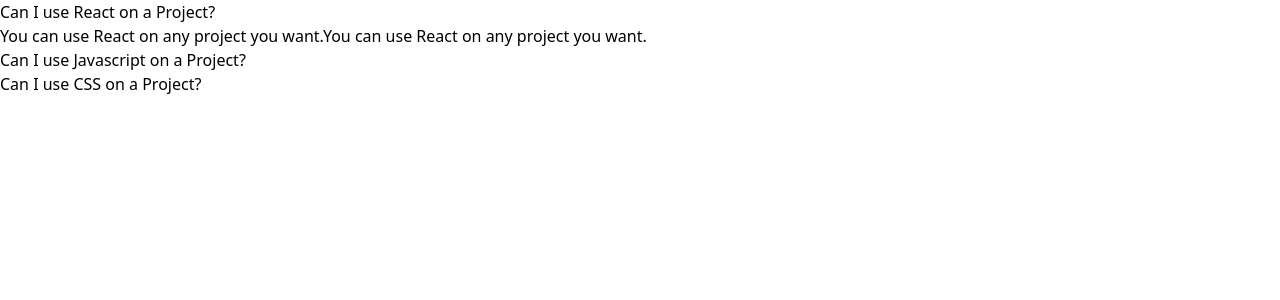
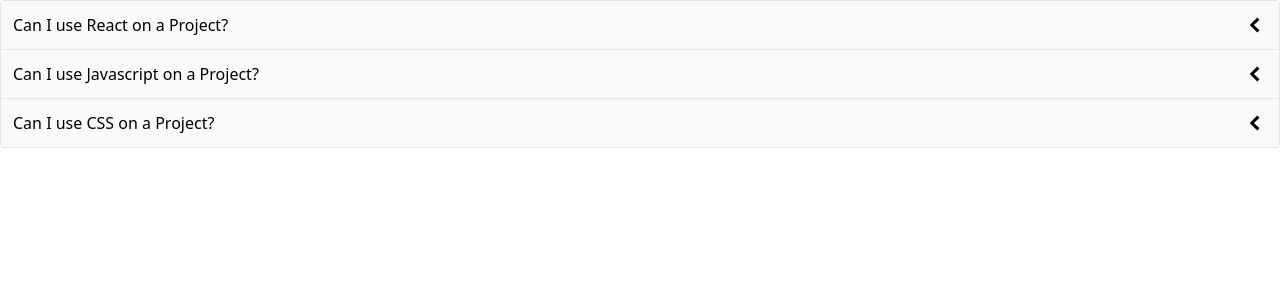
Before and after one commit to liamob/ReactJS_Projects, a React (Create React App) app in the folder comps/: page / in a window 1280 px wide. Shown: the top 300 px of the page. Built offline with nearby package versions, Linux system fonts and the light colour scheme.

Commit message:
Finished accordion file

```diff
--- a/comps/src/components/Accordion.js
+++ b/comps/src/components/Accordion.js
@@ -1,20 +1,43 @@
 import { useState } from 'react';
+import { GoChevronDown, GoChevronLeft } from 'react-icons/go';
 
 function Accordion({ items }) {
-    const [expandedIndex, setExpandedIndex] = useState(0);
+    const [expandedIndex, setExpandedIndex] = useState(-1);
+
+    const handleClick = (nextIndex) => {
+        setExpandedIndex((currentExpandedInex) => {
+            if (currentExpandedInex === nextIndex) {
+                return -1;
+            } else {
+                return nextIndex;
+            }
+        });
+    };
 
     const renderedItems = items.map((item, index) => {
         const isExpanded = index === expandedIndex;
 
+        const icon = (
+            <span className="text-2xl">
+                {isExpanded ? <GoChevronDown /> : <GoChevronLeft />}
+            </span>
+        );
+
         return (
             <div key={item.id}>
-                <div onClick={() => setExpandedIndex(index)}>{item.label}</div>
-                {isExpanded &&  <div>{item.content}</div>}
+                <div
+                    className="flex justify-between p-3 bg-gray-50 border-b items-center cursor-pointer"
+                    onClick={() => handleClick(index)}
+                >
+                    {item.label}
+                    {icon}
+                </div>
+                {isExpanded &&  <div className="border-b p-5">{item.content}</div>}
             </div>
         );
     });
     return(
-        <div>{renderedItems}</div>
+        <div className="border-x border-t rounded">{renderedItems}</div>
     );
 }
 
```
